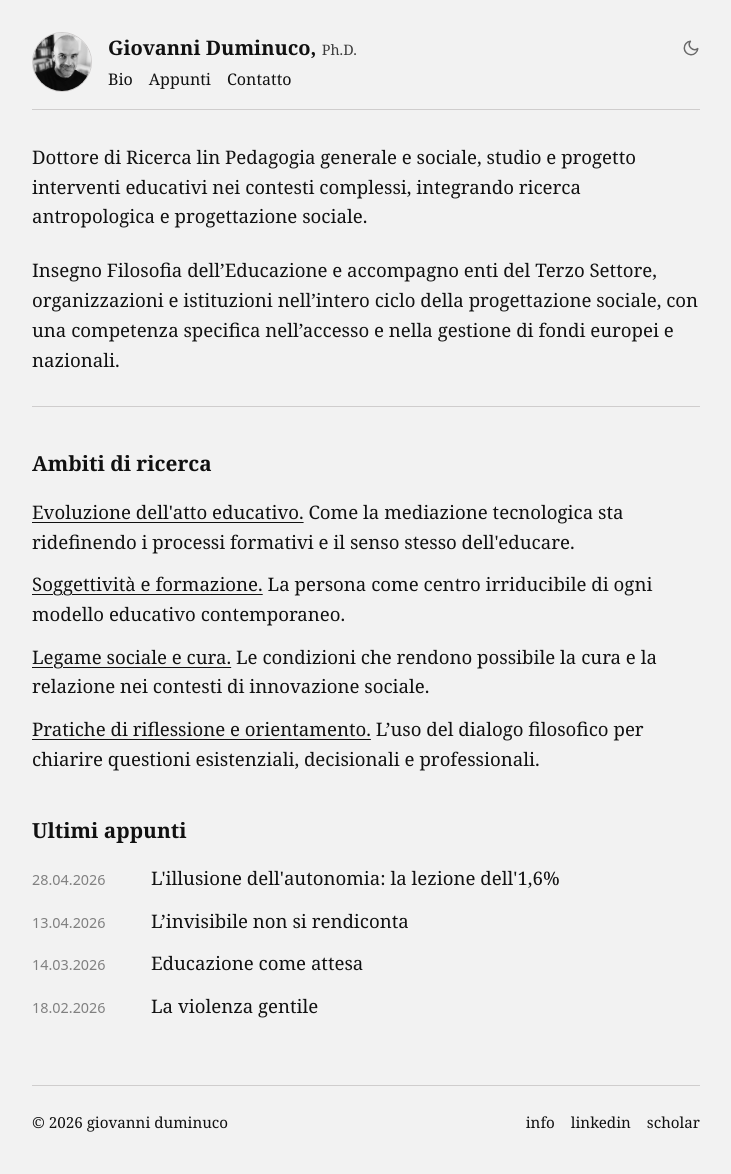
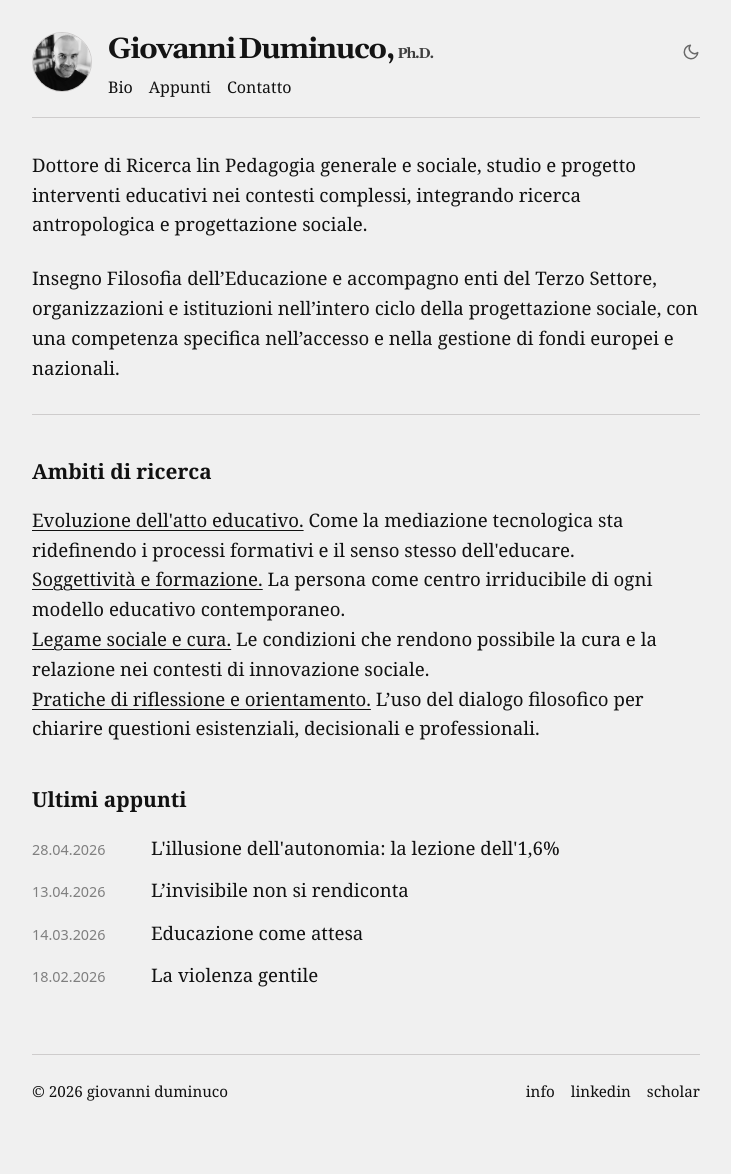
Before and after one commit to dumgio/dumgio.github.io, a Jekyll site: the page built from index.html, in a window 1280 px wide. Shown: the whole page, without its empty margins (274-1005 px from the left). Built offline with Jekyll 4.4.1, drawn with Linux system fonts in a browser that asks for light colours; some web fonts are replaced; after the commit the page ends 1143 px from its top, so only the background shows below that.

Commit message:
Update default.html

```diff
--- a/_layouts/default.html
+++ b/_layouts/default.html
@@ -1,4 +1,3 @@
-
 <!DOCTYPE html>
 <html lang="it">
 <head>
@@ -6,6 +5,10 @@
     <meta name="viewport" content="width=device-width, initial-scale=1.0">
     <title>{% if page.url == "/" %}Giovanni Duminuco, PhD{% else %}{{ page.title }} | Giovanni Duminuco, PhD{% endif %}</title>
     {% seo %}
+
+    <link rel="preconnect" href="https://fonts.googleapis.com">
+    <link rel="preconnect" href="https://fonts.gstatic.com" crossorigin>
+    <link href="https://fonts.googleapis.com/css2?family=Gelasio:ital,wght@0,700;1,700&display=swap" rel="stylesheet">
 
     <script>
         (function() {
@@ -29,8 +32,9 @@
         }
 
         :root {
-            --bg-color: #f2f2f2;
+            --bg-color: #F0F0F0;
             --text-color: #111;
+            --title-color: rgb(20, 20, 20);
             --border-light: #96909061;
             --spacing: 1rem;
             --max-width: 700px;
@@ -39,6 +43,7 @@
         [data-theme="dark"] {
             --bg-color: #0f1417;
             --text-color: #d0d0d0;
+            --title-color: #f2f2f2;
             --border-light: #2a2f33;
         }
 
@@ -55,11 +60,6 @@
             line-height: 1.6;
             -webkit-font-smoothing: antialiased;
         }
-
-        /* Utility per pagine stile Gorman */
-        .stack > * + * { margin-top: 2rem; }
-        .logo { font-size: 1.5rem; font-weight: 700; margin-bottom: 1rem; }
-        .logo span { font-weight: 400; opacity: 0.6; }
 
         /* Header */
         header {
@@ -90,12 +90,17 @@
             width: 100%;
         }
 
+        /* Modifica specifica Titolo H1 */
         .title h1 {
-            font-size: 1.25rem;
-            font-weight: 600;
+            font-family: 'Gelasio', serif !important;
+            font-size: 29px;
+            font-weight: 700;
+            line-height: 35px;
+            color: var(--title-color);
             margin: 0;
             white-space: nowrap;
-            color: var(--text-color);
+            letter-spacing: -0.04em; /* Avvicina le lettere e le parole */
+            word-spacing: -0.1em;    /* Riduce lo spazio tra Giovanni e Duminuco */
         }
 
         .phd-text { font-size: 0.9rem; font-weight: 400; opacity: 0.8; }
@@ -137,8 +142,6 @@
 
         h2 { font-size: 1.3rem; margin: 2.5rem 0 1rem; font-weight: 600; }
 
-        .ambito-item { margin-bottom: 0.8rem; }
-
         .ambito-titolo {
             font-weight: 400;
             text-decoration: underline;
@@ -169,7 +171,7 @@
         @media screen and (max-width: 620px) {
             body { font-size: 1.125rem !important; }
             .profile-photo { width: 50px; height: 50px; }
-            .title h1 { font-size: 1.05rem; }
+            .title h1 { font-size: 24px; } /* Leggermente più piccolo su mobile per evitare tagli */
             .footer-container { flex-direction: column; gap: 1rem; align-items: flex-start; }
         }
     </style>
@@ -191,7 +193,7 @@
             <nav>
                 <a href="/bio">Bio</a>
                 <a href="/blog">Appunti</a>
-               <a href="mailto:giovanni.duminuco@gmail.com">Contatto</a>
+                <a href="mailto:giovanni.duminuco@gmail.com">Contatto</a>
             </nav>
         </div>
     </header>
```
Also changed, not shown: other parts of _layouts/default.html (+0 -1 lines).
